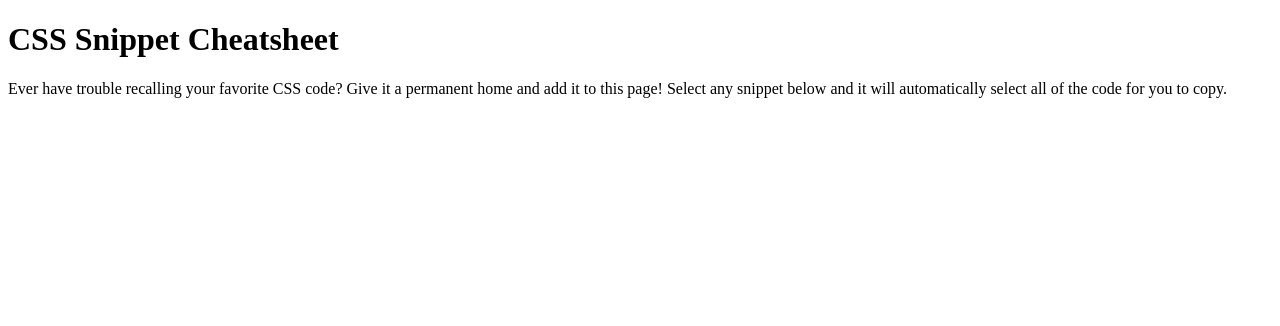
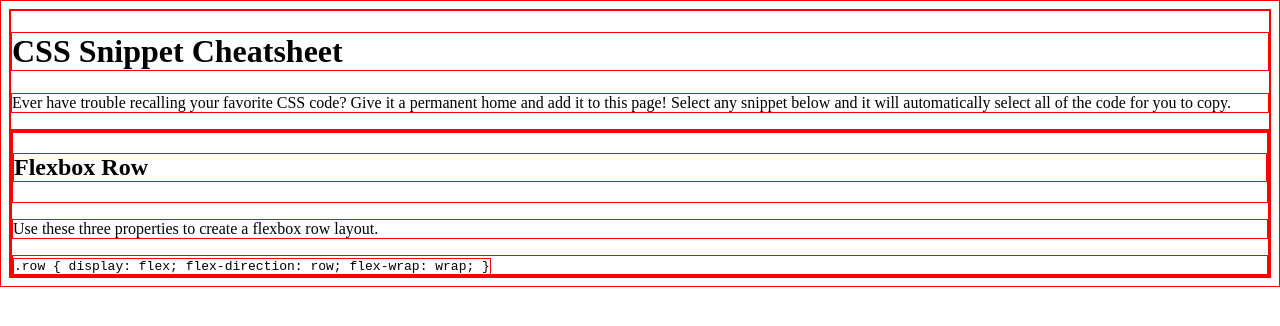
Before and after one commit to DanielG808/css-snippet-cheat-sheet, a plain HTML site: page index.html in a window 1280 px wide. Drawn offline with Linux system fonts and the light colour scheme.

Commit message:
add section card

```diff
--- a/assets/style.css
+++ b/assets/style.css
@@ -0,0 +1,4 @@
+* {
+    box-sizing: border-box;
+    border: 1px solid red;
+}
--- a/index.html
+++ b/index.html
@@ -8,9 +8,28 @@
     <link rel="stylesheet" href="./assets/style.css">
 </head>
 <body>
+
     <header>
         <h1>CSS Snippet Cheatsheet</h1>
         <p>Ever have trouble recalling your favorite CSS code? Give it a permanent home and add it to this page! Select any snippet below and it will automatically select all of the code for you to copy.</p>
     </header>
+
+    <main>
+        <section class="dotted-box">
+            <div class="header-box">
+                <h2>Flexbox Row</h2>
+            </div>
+            <p>Use these three properties to create a flexbox row layout.</p>
+            <div class="code-box">
+                <code>
+                    .row {
+                        display: flex;
+                        flex-direction: row;
+                        flex-wrap: wrap;
+                    }
+                </code>
+            </div>
+        </section>
+    </main>
 </body>
 </html>
```
